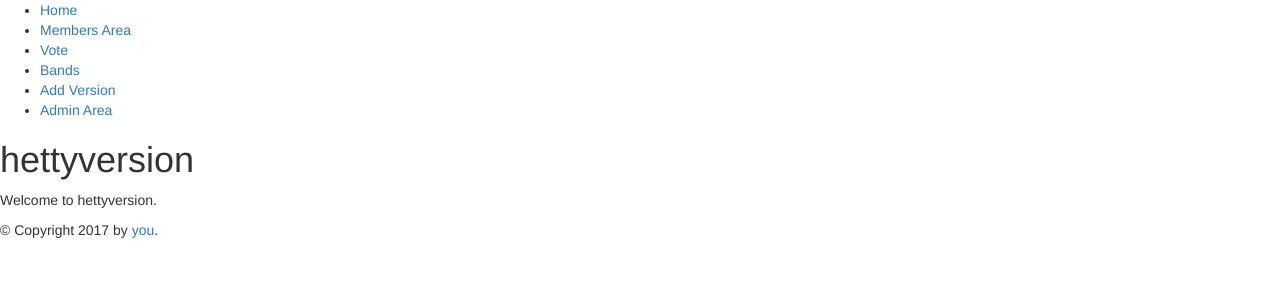
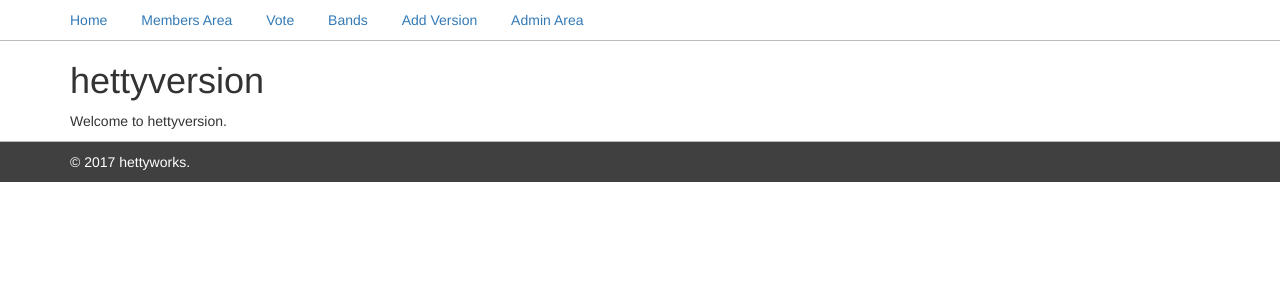
Before and after one commit to hettyworks/hettyversion, a Flask app: page / in a window 1280 px wide. Shown: the top 300 px of the page. Run offline with Flask 2, Linux system fonts and the light colour scheme; some libraries are stand-ins or nearby versions.

Commit message:
Customized single_song.

```diff
--- a/hettyversion/static/style.css
+++ b/hettyversion/static/style.css
@@ -0,0 +1,18 @@
+.btn {
+	margin-bottom: 10px;
+}
+
+.nav>li {
+	display: inline-block;
+}
+
+#header {
+    border-bottom: 1px solid #bbb;
+}
+
+#footer {
+    border-top: 1px solid #bbb;
+    padding: 10px;
+    background: #404040;
+    color: white;
+}
--- a/hettyversion/templates/base.html
+++ b/hettyversion/templates/base.html
@@ -4,20 +4,20 @@
     {% block head %}
     <link rel="stylesheet" href="https://maxcdn.bootstrapcdn.com/bootstrap/3.3.7/css/bootstrap.min.css" integrity="sha384-BVYiiSIFeK1dGmJRAkycuHAHRg32OmUcww7on3RYdg4Va+PmSTsz/K68vbdEjh4u" crossorigin="anonymous">
     <link rel="stylesheet" href="{{ url_for('static', filename='style.css') }}">
-    <title>{% block title %}{% endblock %} - My Webpage</title>
+    <title>{% block title %}{% endblock %} - Hettyversion</title>
     {% endblock %}
   </head>
   <body>
     <div id="header">
       {% block header %}
-	<ul class="main-navigation">
-	  <li><a href="/">Home</a></li>
-	  <li><a href="/members">Members Area</a></li>
-	  <li><a href="/vote">Vote</a></li>
-    <li><a href="/bands">Bands</a></li>
-	  <li><a href="/versions">Add Version</a></li>
-    <li><a href="/admin">Admin Area</a></li>
-	</ul>
+    	<ul class="nav container">
+    	  <li class="nav-item"><a class="nav-link" href="/">Home</a></li>
+    	  <li class="nav-item"><a class="nav-link" href="/members">Members Area</a></li>
+    	  <li class="nav-item"><a class="nav-link" href="/vote">Vote</a></li>
+        <li class="nav-item"><a class="nav-link" href="/bands">Bands</a></li>
+    	  <li class="nav-item"><a class="nav-link" href="/versions">Add Version</a></li>
+        <li class="nav-item"><a class="nav-link" href="/admin">Admin Area</a></li>
+    	</ul>
       {% endblock %}
     </div>
     {% with messages = get_flashed_messages() %}
@@ -29,11 +29,13 @@
 	</ul>
       {% endif %}
     {% endwith %}
-    <div id="content">{% block content %}{% endblock %}</div>
+    <div id="content" class="container">{% block content %}{% endblock %}</div>
     <div id="footer">
-      {% block footer %}
-      &copy; Copyright 2017 by <a href="#">you</a>.
-      {% endblock %}
+      <div class="container">
+        {% block footer %}
+        &copy; 2017 hettyworks.
+        {% endblock %}
+      </div>
     </div>
   </body>
 </html>
--- a/hettyversion/templates/single_song.html
+++ b/hettyversion/templates/single_song.html
@@ -1,12 +1,11 @@
 {% extends "base.html" %}
 {% block title %}{{ song.name }} - All Versions{% endblock %}
 {% block content %}
-    <h1>hettyversion</h1>
     <h2>{{ song.name }} - All Versions</h2>
     <a href="/vote?song_id={{ song.song_id }}"><button type="button" class="btn btn-primary">Vote</button></a>
     <div class="list-group">
     {% for version in versions %}
-    	<a class="list-group-item list-group-item-action" href="/versions/{{ version.version_id }}">{{ version.title }}</a>
+    	<a class="list-group-item list-group-item-action" href="/versions/{{ version.version_id }}"><span class="badge badge-default">{{ version.mu|round(2) if version.mu is not none else 'UNRANKED' }}</span>{{ version.title }}</a>
     {% endfor %}
     </div>
 {% endblock %}
--- a/hettyversion/views.py
+++ b/hettyversion/views.py
@@ -66,7 +66,7 @@ def single_band(band_id):
 @frontend.route('/songs/<song_id>')
 def single_song(song_id):
     song = db.session.query(Song).filter(Song.song_id==song_id).one()
-    versions = db.session.query(Version).filter(Version.song_id==song_id).all()
+    versions = db.session.query(Version).filter(Version.song_id==song_id).order_by(Version.mu.desc()).all()
     return render_template('single_song.html', song=song, versions=versions)
 
 
```
